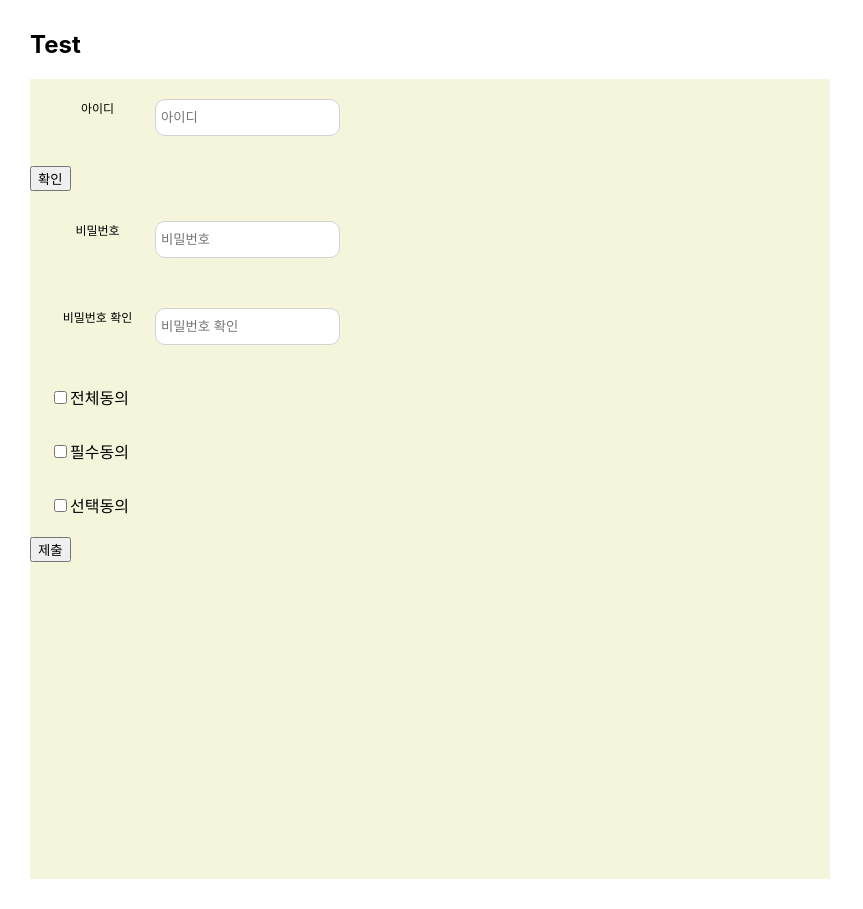
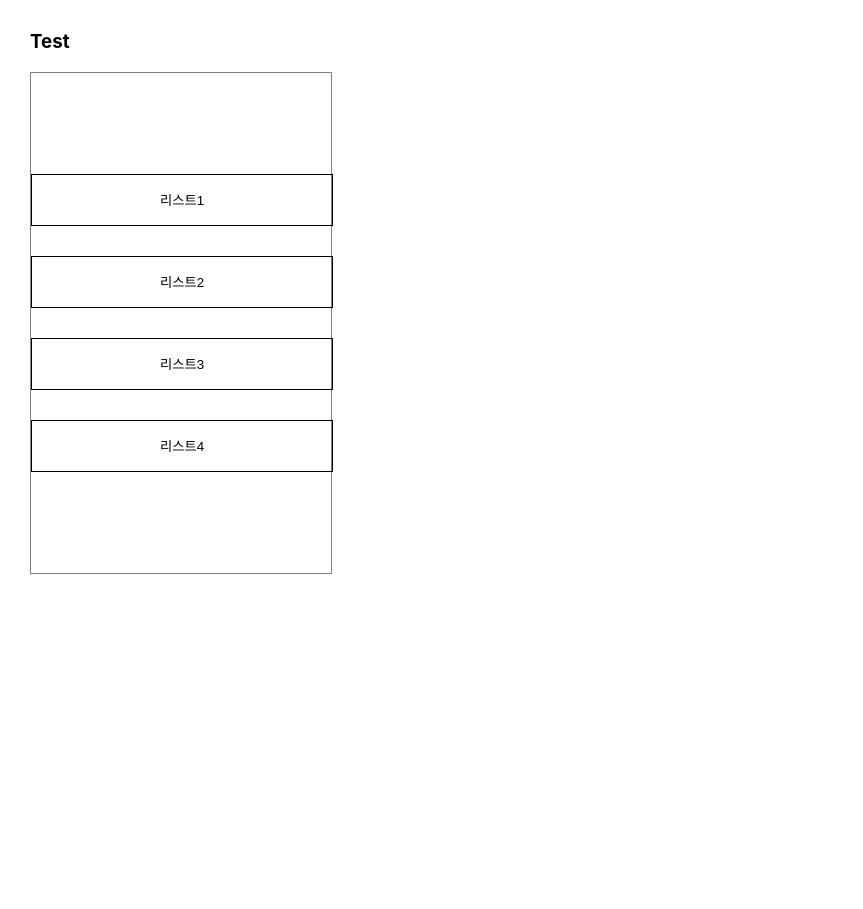
Before and after one commit to haehyunpyo/react_practice_240515, a React (Create React App) app: page / in a window 1280 px wide. Shown: the whole page, without its empty margins (0-863 px from the left). After the commit the page ends 800 px from the top, so only its background shows below. Built offline with nearby package versions, Linux system fonts and the light colour scheme.

Commit message:
ListClickEvent

```diff
--- a/src/App.js
+++ b/src/App.js
@@ -1,13 +1,15 @@
 import React from "react";
 import { Route, Routes } from "react-router-dom";
 import TestSignup from "./pages/TestSignup";
+import TestListRef from "./pages/TestListRef";
 import './App.css';
 
 function App() {
   return (
     <div className="App">
       <Routes>
-        <Route path="/" element={<TestSignup />} />
+        <Route path="/signup" element={<TestSignup />} />
+        <Route path="/" element={<TestListRef />} />
       </Routes>
     </div>
   );
--- /dev/null
+++ b/src/pages/TestListRef.jsx
@@ -0,0 +1,83 @@
+import React, { useState, useEffect, useRef } from "react";
+import styled from "styled-components";
+
+function TestListRef() {
+  const prevList = useRef(null);
+
+  const handleClick = (e) => {
+    const clickedList = e.target;
+    const clickedInput = e.target.firstElementChild;
+
+    if (prevList.current != null) {
+      prevList.current.classList.remove("active");
+    }
+
+    clickedList.classList.add("active");
+    prevList.current = clickedList;
+  };
+  return (
+    <>
+      <h3>Test</h3>
+      <Container>
+        <ListBox>
+          <li onClick={handleClick} ref={prevList}>
+            <input type="text" readOnly defaultValue={"리스트1"}></input>
+          </li>
+          <li onClick={handleClick} ref={prevList}>
+            <input type="text" readOnly defaultValue={"리스트2"}></input>
+          </li>
+          <li onClick={handleClick} ref={prevList}>
+            <input type="text" readOnly defaultValue={"리스트3"}></input>
+          </li>
+          <li onClick={handleClick} ref={prevList}>
+            <input type="text" readOnly defaultValue={"리스트4"}></input>
+          </li>
+        </ListBox>
+      </Container>
+    </>
+  );
+}
+
+export default TestListRef;
+
+const Container = styled.div`
+  width: 300px;
+  height: 500px;
+  border: 1px solid gray;
+  display: flex;
+  flex-direction: column;
+`;
+
+const ListBox = styled.ul`
+  width: inherit;
+  margin: auto;
+  padding: 0;
+  list-style: none;
+
+  & li {
+    width: inherit;
+    height: 50px;
+    padding: 0;
+    margin: 30px auto;
+    border: 1px solid black;
+    text-align: center;
+    cursor: pointer;
+    &.active {
+      background-color: gray;
+
+      & input {
+        background-color: gray;
+        color: white;
+      }
+    }
+  }
+
+  & li input {
+    width: 40%;
+    height: 100%;
+    padding: 0;
+    white-space: nowrap;
+    border: none;
+    text-align: center;
+  }
+`;
```
Also changed, not shown: src/pages/TestSignup.jsx (renamed from src/pages/TestSignup.js).
